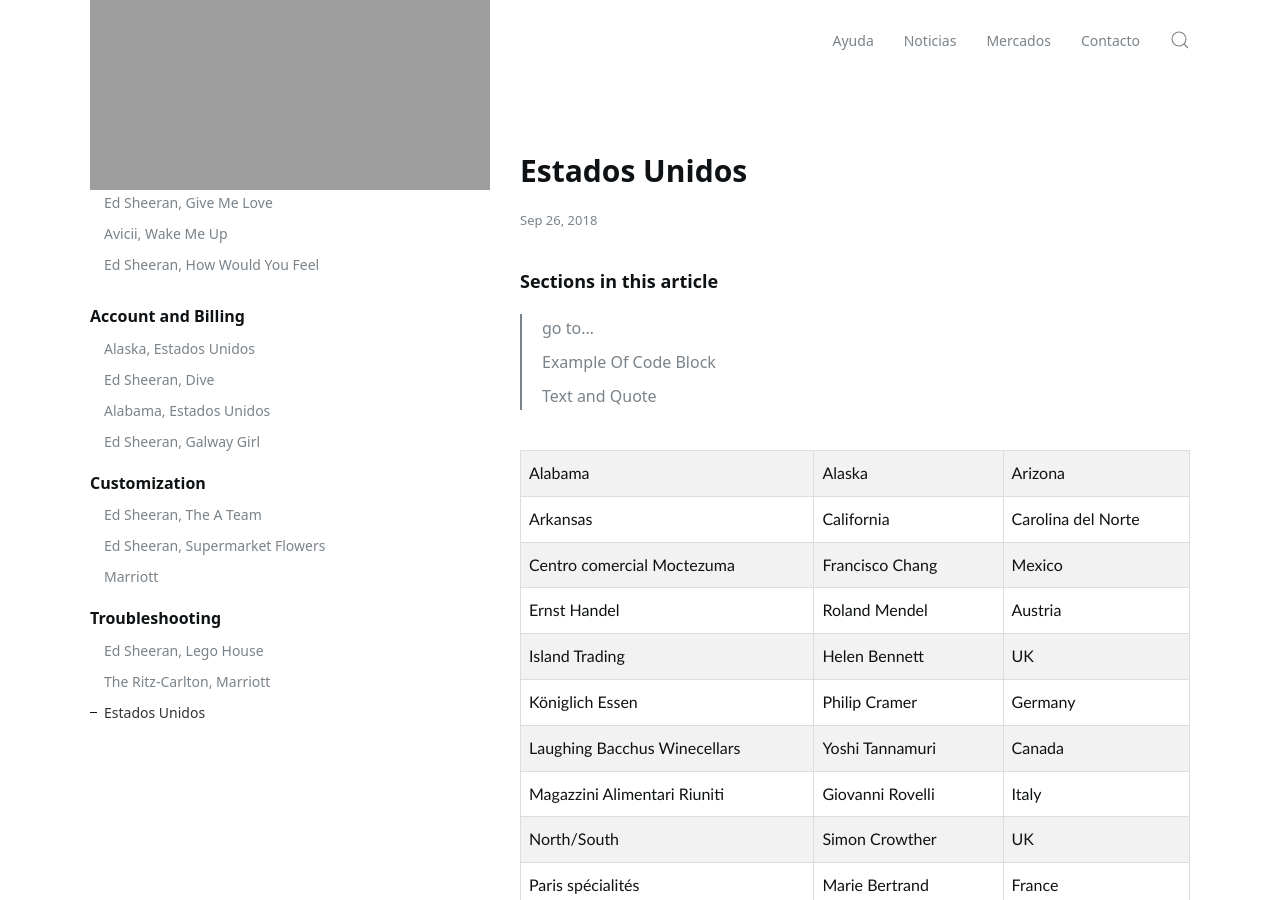
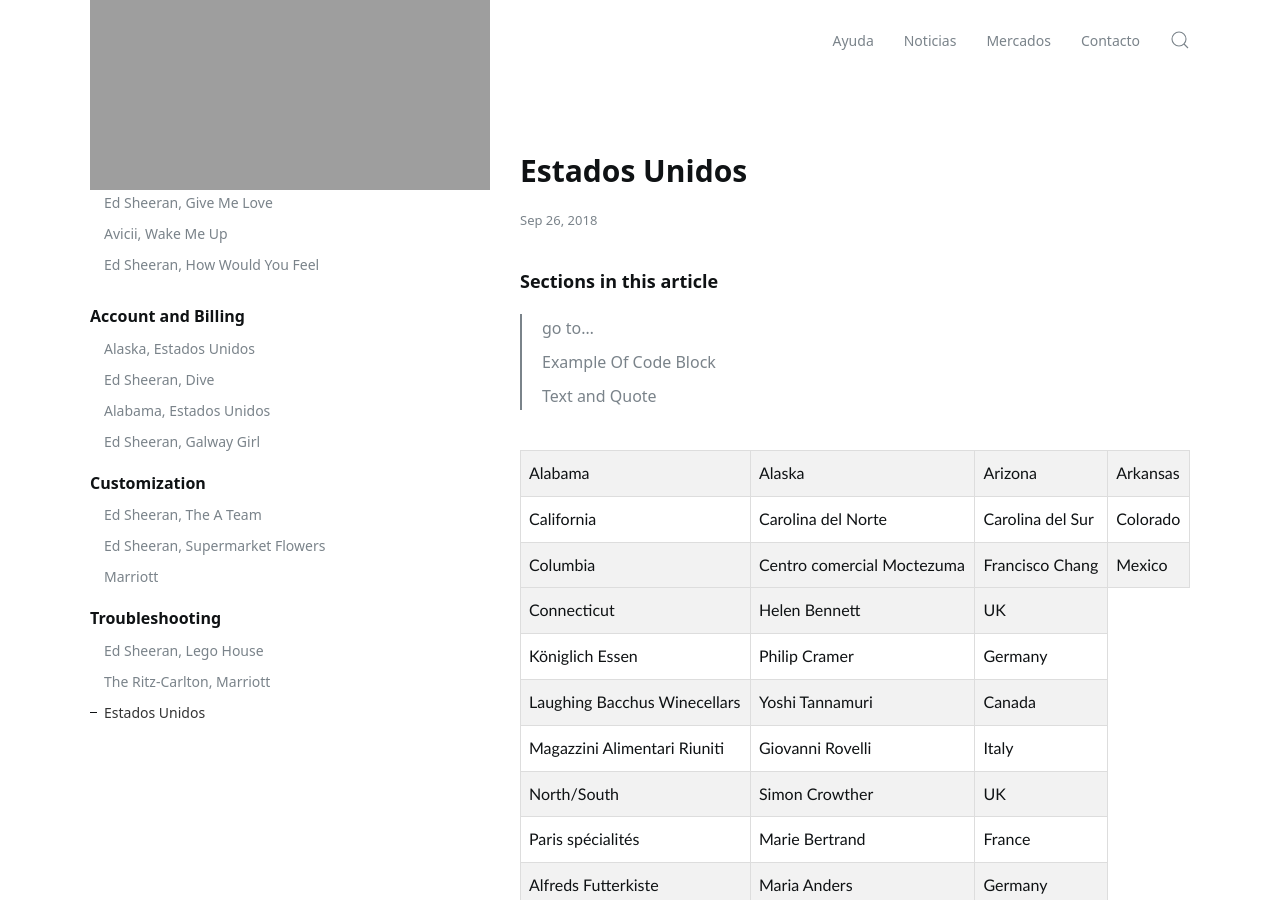
Before and after one commit to jelmii/jelmii.github.io, a Jekyll site: the page built from _docs/assets.md, in a window 1280 px wide and 900 px high. Built offline with Jekyll 4.4.1, drawn with Linux system fonts in a browser that asks for light colours.

Commit message:
Update assets.md

```diff
--- a/_docs/assets.md
+++ b/_docs/assets.md
@@ -47,24 +47,26 @@ tags: featured
     <td>Alabama</td>
     <td>Alaska</td>
     <td>Arizona</td>
+    <td>Arkansas</td>
   </tr>
   <tr>
-    <td>Arkansas</td>
     <td>California</td>
     <td>Carolina del Norte</td>
+    <td>Carolina del Sur</td>
+    <td>Colorado</td>
   </tr>
   <tr>
+    <td>Columbia</td>
     <td>Centro comercial Moctezuma</td>
     <td>Francisco Chang</td>
     <td>Mexico</td>
   </tr>
   <tr>
-    <td>Ernst Handel</td>
-    <td>Roland Mendel</td>
-    <td>Austria</td>
+
+
   </tr>
   <tr>
-    <td>Island Trading</td>
+    <td>Connecticut</td>
     <td>Helen Bennett</td>
     <td>UK</td>
   </tr>
```
